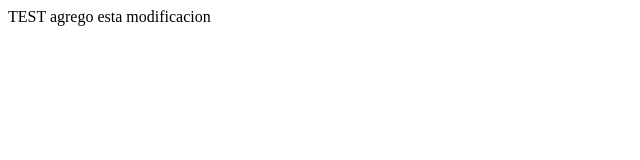
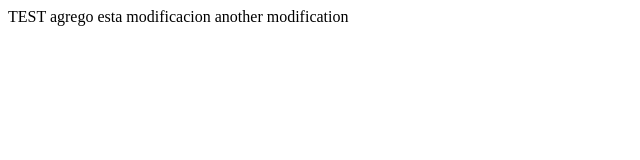
Before and after one commit to andreslpzp/ejemplo_git_1, a plain HTML site: page index.html in a window 1280 px wide. Shown: the whole page, without its empty margins (0-640 px from the left). Drawn offline with Linux system fonts and the light colour scheme.

Commit message:
3rd update

```diff
--- a/index.html
+++ b/index.html
@@ -8,5 +8,6 @@
 </head>
 <body>
     TEST agrego esta modificacion
+    another modification
 </body>
 </html>
```
